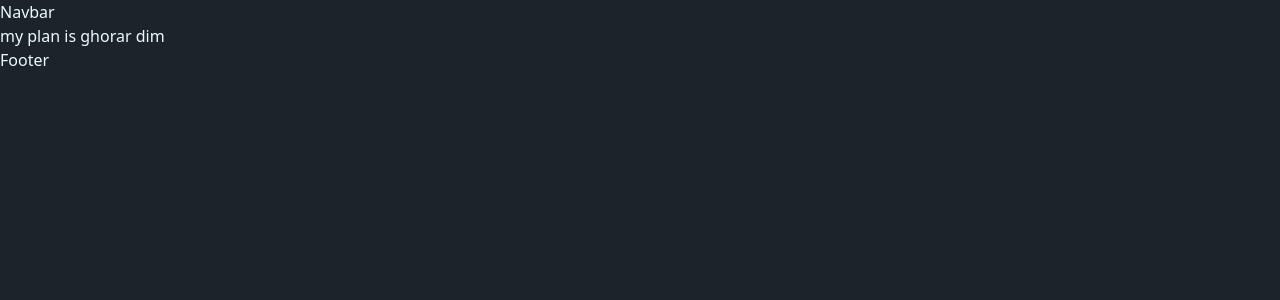
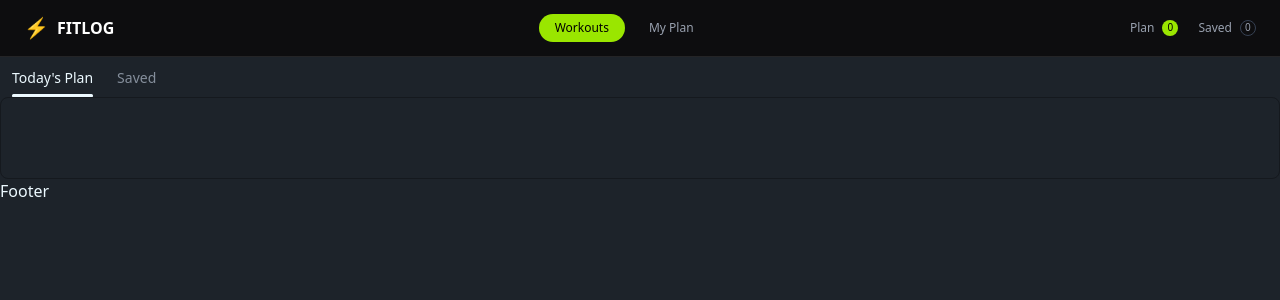
Before and after one commit to mrstrisha/Fit-Log-Next.js, a Next.js app: page /myPlan in a window 1280 px wide. Shown: the top 300 px of the page. Built offline with nearby package versions, Linux system fonts and the light colour scheme.

Commit message:
Add One Colum Card to Show the List

```diff
--- a/package.json
+++ b/package.json
@@ -11,7 +11,8 @@
   "dependencies": {
     "next": "16.3.6",
     "react": "19.2.8",
-    "react-dom": "19.2.8"
+    "react-dom": "19.2.8",
+    "react-toastify": "^11.1.0"
   },
   "devDependencies": {
     "@tailwindcss/postcss": "^4",
--- a/src/app/components/Navbar.tsx
+++ b/src/app/components/Navbar.tsx
@@ -1,11 +1,54 @@
 
+import Link from "next/link";
 
 const Navbar = () => {
-    return (
-        <div>
-           Navbar
+  return (
+    <nav className="bg-[#0d0d0f] border-b border-[#242426]">
+      <div className="max-w-7xl mx-auto px-6 h-14 flex items-center justify-between">
+
+        {/* Logo */}
+        <Link href="/" className="flex items-center gap-2">
+          <span className="text-lime-400 text-xl">⚡</span>
+          <span className="text-white font-bold">FITLOG</span>
+        </Link>
+
+        {/* Navigation */}
+        <div className="flex items-center gap-3">
+          <Link
+            href="/"
+            className="bg-lime-400 text-black px-4 py-1.5 rounded-full text-xs font-medium"
+          >
+            Workouts
+          </Link>
+
+          <Link
+            href="/myPlan"
+            className="text-gray-400 text-xs px-3 py-1.5"
+          >
+            My Plan
+          </Link>
         </div>
-    );
+
+        {/* Right side */}
+        <div className="flex items-center gap-5 text-xs text-gray-400">
+          <div className="flex items-center gap-2">
+            <span>Plan</span>
+            <span className="bg-lime-400 text-black w-4 h-4 rounded-full flex items-center justify-center text-[10px]">
+              0
+            </span>
+          </div>
+
+          <div className="flex items-center gap-2">
+            <span>Saved</span>
+            <span className="border border-gray-700 w-4 h-4 rounded-full flex items-center justify-center text-[10px]">
+              0
+            </span>
+          </div>
+        </div>
+
+      </div>
+    </nav>
+  );
 };
 
 export default Navbar;
--- a/src/app/components/buttonDetails/AddToPlan.tsx
+++ b/src/app/components/buttonDetails/AddToPlan.tsx
@@ -2,6 +2,7 @@
 
 import { libraryContext } from "@/context/libraryContext";
 import { useContext } from "react";
+import { toast } from "react-toastify";
 
 
 const AddToPlan = ({ LibraryDetail }) => {
@@ -13,7 +14,7 @@ const AddToPlan = ({ LibraryDetail }) => {
       LibraryDetail,
     ]);
 
-    alert(`You have added "${LibraryDetail.libraryName}" to today's plan`);
+   toast.success(`You have added "${LibraryDetail.libraryName}" to today's plan`);
   };
 
   return (
--- a/src/app/components/buttonDetails/SaveForLater.tsx
+++ b/src/app/components/buttonDetails/SaveForLater.tsx
@@ -2,6 +2,7 @@
 
 import { libraryContext } from "@/context/libraryContext";
 import { useContext } from "react";
+import { toast } from "react-toastify";
 
 
 const SaveForLater = ({ LibraryDetail }) => {
@@ -13,7 +14,7 @@ const SaveForLater = ({ LibraryDetail }) => {
       LibraryDetail,
     ]);
 
-    alert(`"${LibraryDetail.libraryName}" saved for later`);
+   toast.success(`"${Library.libraryName}" saved for later`);
   };
 
   return (
--- /dev/null
+++ b/src/app/components/library/OneColumnCard.tsx
@@ -0,0 +1,40 @@
+
+
+import Image from "next/image";
+
+const OneColumnCard = ({ library }) => {
+  return (
+    <div className="w-full border border-gray-800 rounded-xl p-4 flex gap-4 bg-[#111113]">
+
+      {/* Image */}
+<Image
+  src={library.image}
+  alt={library.name}
+  className="object-cover rounded-lg"
+  height={400}
+  width={400}
+/>
+
+
+      {/* Content */}
+      <div className="flex-1">
+        <h2 className="text-white text-lg font-semibold">
+          {library.name}
+        </h2>
+
+        <p className="text-gray-400 text-sm mt-1">
+          {library.equipment}
+        </p>
+
+        <div className="flex gap-4 mt-3 text-xs text-gray-400">
+          <span>{library.duration} min</span>
+          <span>{library.caloriesBurned} kcal</span>
+          <span>{library.difficulty}</span>
+        </div>
+      </div>
+
+    </div>
+  );
+};
+
+export default OneColumnCard;
--- a/src/app/layout.tsx
+++ b/src/app/layout.tsx
@@ -4,6 +4,7 @@ import "./globals.css";
 import Navbar from "./components/Navbar";
 import Footer from "./components/Footer";
 import LibraryProvider from "@/context/libraryContext";
+import { ToastContainer } from "react-toastify";
 
 
 const geistSans = Geist({
@@ -38,6 +39,7 @@ export default function RootLayout({ children }: LayoutProps<"/">) {
         </div>
 
       <Footer></Footer>
+      <ToastContainer></ToastContainer>
 
       </LibraryProvider>
 
--- a/src/app/myPlan/page.tsx
+++ b/src/app/myPlan/page.tsx
@@ -1,17 +1,57 @@
 "use client";
 
-import { libraryContext } from "@/context/libraryContext";
 import { useContext } from "react";
 
 
+import { libraryContext } from "@/context/libraryContext";
+import LibraryCard from "../components/library/LibraryCard";
+import OneColumnCard from "../components/library/OneColumnCard";
+
 const MyPlan = () => {
-  const { addToTodaysPlan } = useContext(libraryContext);
+  const { addToTodaysPlan, saveForLater } = useContext(libraryContext);
 
-  console.log(addToTodaysPlan);
+  console.log(addToTodaysPlan, saveForLater);
 
   return (
     <div>
-      my plan is ghorar dim
+      <div className="tabs tabs-border">
+
+        {/* Today's Plan */}
+        <input
+          type="radio"
+          name="my_tabs_2"
+          className="tab"
+          aria-label="Today's Plan"
+          defaultChecked
+        />
+
+        <div className="tab-content border-base-300 bg-base-100 p-10">
+          {addToTodaysPlan.map((addPlan) => (
+            <OneColumnCard
+              key={addPlan.id}
+              library={addPlan}
+            />
+          ))}
+        </div>
+
+        {/* Saved */}
+        <input
+          type="radio"
+          name="my_tabs_2"
+          className="tab"
+          aria-label="Saved"
+        />
+
+        <div className="tab-content border-base-300 bg-base-100 p-10">
+          {saveForLater.map((savedPlan) => (
+     <OneColumnCard
+    key={savedPlan.id}
+    library={savedPlan}
+  />
+))}
+        </div>
+
+      </div>
     </div>
   );
 };
```
Also changed, not shown: 1 other file (tests, documents, lock files or other folders).
